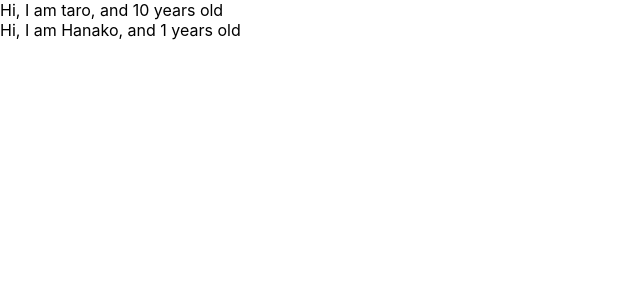
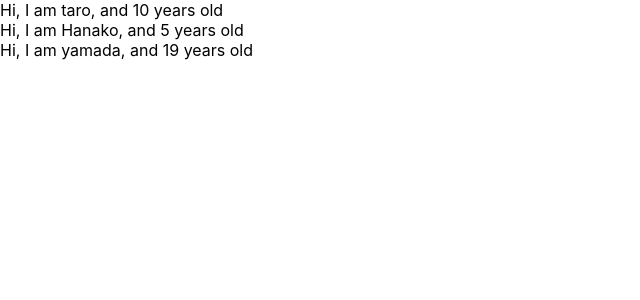
Before and after one commit to takaboo/udemy-react, a React (Create React App) app: page / in a window 1280 px wide. Shown: the top 300 px of the page, without its empty margins (0-640 px from the left). Built offline with nearby package versions, Linux system fonts and the light colour scheme.

Commit message:
proptypes

```diff
--- a/src/App.js
+++ b/src/App.js
@@ -1,14 +1,11 @@
 import React, {Component} from 'react';
+import PropTypes from 'prop-types';
 
 const App = () => {
   const profiles = [
-    {
-      name: "taro",
-      age: 10
-    },
-    {
-      name: "Hanako"
-    },
+    {name: "taro",age: 10},
+    {name: "Hanako", age: 5},
+    {name: "yamada", age: 19}
   ]
   return (
     <div>
@@ -25,8 +22,9 @@ const User = (props) => {
 return <div>Hi, I am {props.name}, and {props.age} years old</div>
 }
 
-User.defaultProps = {
-  age: 1
+User.propTypes = {
+  name: PropTypes.string,
+  age: PropTypes.number.isRequired
 }
 
 export default App;
```
